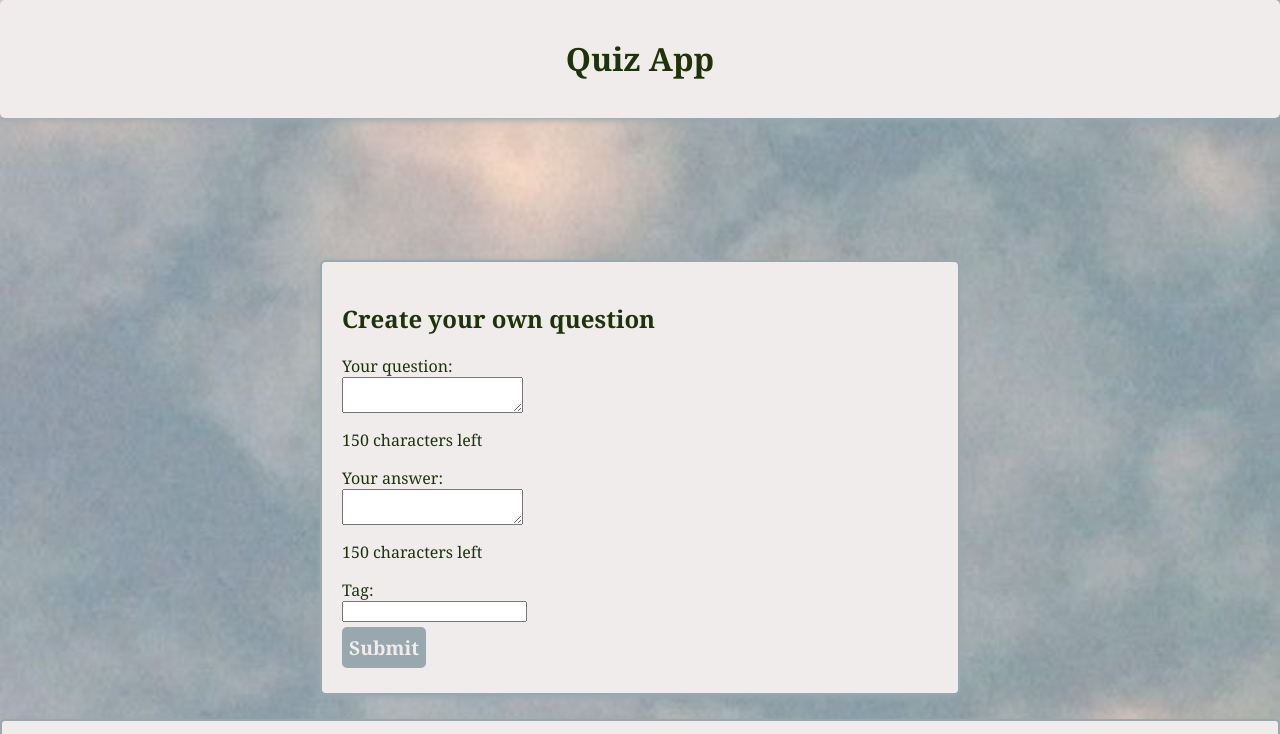
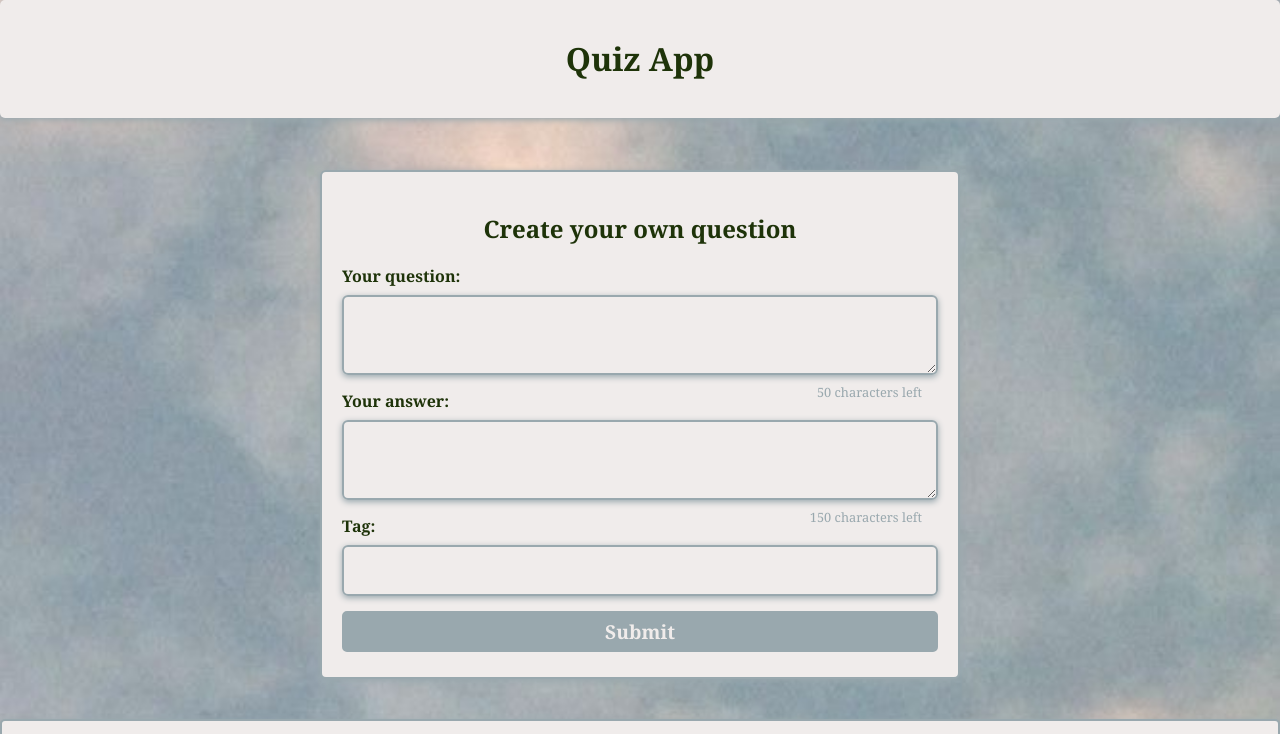
Before and after one commit to cathrinwullschleger/quiz-app, a plain HTML site: page form.html in a window 1280 px wide. Shown: the top 734 px of the page. Drawn offline with Linux system fonts and the light colour scheme.

Commit message:
adjust style textarea

```diff
--- a/css/components/card.css
+++ b/css/components/card.css
@@ -31,18 +31,6 @@
   box-shadow: 0 2px 6px var(--color-blush);
   text-align: flex-right;
   box-sizing: border-box;
-}
-.new-question-card {
-  background-color: var(--color-cerice);
-  max-width: 50%;
-  margin: 0px auto;
-  border: 2px solid var(--color-blush);
-  box-shadow: 0 2px 6px var(--color-blush);
-  padding: 20px;
-  border-radius: 6px;
-  display: flex;
-  flex-direction: column;
-  align-items: flex-start;
 }
 
 .bookmark-button {
@@ -84,3 +72,59 @@ h2 {
 .hidden {
   display: none;
 }
+
+.new-question-card {
+  background-color: var(--color-cerice);
+  max-width: 50%;
+  margin: 0px auto;
+  border: 2px solid var(--color-blush);
+  box-shadow: 0 2px 6px var(--color-blush);
+  padding: 20px;
+  border-radius: 6px;
+  display: flex;
+  flex-direction: column;
+  justify-content: center;
+  margin-bottom: 20px;
+}
+.new-question-card h2 {
+  display: flex;
+  justify-content: center;
+}
+.new-question-card label {
+  font-weight: bold;
+  display: block;
+  margin-bottom: 0.5rem;
+}
+.input-wrapper {
+  position: relative;
+}
+.input-textarea {
+  width: 100%;
+  min-height: 80px;
+  padding: 1rem;
+  box-sizing: border-box;
+  background-color: var(--color-white);
+  margin: 0px auto;
+  border: 2px solid var(--color-blush);
+  box-shadow: 0 2px 6px var(--color-blush);
+  border-radius: 6px;
+  margin-bottom: 10px;
+}
+.input-tag {
+  width: 100%;
+  padding: 1rem;
+  box-sizing: border-box;
+  background-color: var(--color-white);
+  margin: 0px auto;
+  border: 2px solid var(--color-blush);
+  box-shadow: 0 2px 6px var(--color-blush);
+  border-radius: 6px;
+  margin-bottom: 10px;
+}
+.char-counter {
+  position: absolute;
+  right: 1rem;
+  bottom: -1.5rem; /* Damit er unter dem Textfeld liegt */
+  font-size: 0.8rem;
+  color: var(--color-blush);
+}
--- a/form.html
+++ b/form.html
@@ -11,36 +11,40 @@
     <header class="header">
       <h1>Quiz App</h1>
     </header>
-    <main id="form" class="main active"></main>
+    <main id="form" class="main active">
       <form class="new-question-card" data-js="form">
         <h2>Create your own question</h2>
         <label for="question">Your question:</label>
+        <div class="input-wrapper">
           <textarea
+            class="input-textarea"
             name="question"
             id="question"
-        maxlength="150"
+            maxlength="50"
             data-js="text-input"
             required
           ></textarea>
-      <p data-js="char-count">150 characters left</p>
-
+          <p class="char-counter" data-js="char-count">50 characters left</p>
+        </div>
         <label for="Your answer">Your answer:</label>
+        <div class="input-wrapper">
           <textarea
+            class="input-textarea"
             name="answer"
             id="answer"
             maxlength="150"
             data-js="text-input"
             required
           ></textarea>
-      <p data-js="char-count">150 characters left</p>
-
+          <p class="char-counter" data-js="char-count">150 characters left</p>
+        </div>
         <label for="tag">Tag:</label>
-      <input type="text" id="tag" name="tag" required />
+        <input class="input-tag" type="text" id="tag" name="tag" required />
 
         <button type="submit" class="solution">Submit</button>
       </form>
       <section class="card-container" data-js="card-container"></section>
-
+    </main>
     <footer class="footer">
       <a href="index.html#home" class="footer-link">
         <img class="footer-home-icon" src="./assets/home.svg" alt="home" />
--- a/js/form.js
+++ b/js/form.js
@@ -20,16 +20,54 @@ form.addEventListener("submit", (event) => {
   newTag.classList.add("tag");
   newTag.textContent = data.tag;
 
-  newCard.append(newQuestion); // die drrei Inhalte werden zur Section (also der neuen Karte) hinzugefügt
+  newCard.append(newQuestion); // die drei Inhalte werden zur Section (also der neuen Karte) hinzugefügt
   newCard.append(newAnswer);
   newCard.append(newTag);
 
   cardContainer.append(newCard); // jetzt wird Section in den sichtbaren Bereich der Website eingefügt (an der Stelle, an der section im HTML eingefügt ist)
 });
 
-/* const input = document.querySelector('[data-js="text-input"]');
-    *const charactersLeftElement = document.querySelector('[data-js="char-count"]');
-    *input.addEventListener("input", (event) => {
-    *charactersLeftElement.textContent = 150 - event.target.value.length;
+function setupCharCountAll() {
+  // Die Funktion setupCharCountAll sorgt dafür, dass bei mehreren Eingabefeldern (question und answer) jeweils die verbleibende Zeichenanzahl angezeigt wird.
+
+  const inputs = document.querySelectorAll('[data-js="text-input"]'); // Alle Eingabefelder (z. B. <textarea>) mit dem Attribut data-js="text-input" auswählen.
+  const counters = document.querySelectorAll('[data-js="char-count"]'); //  Alle Zähler-Elemente (z. B. <p>) mit dem Attribut data-js="char-count" auswählen.
+
+  inputs.forEach((input, index) => {
+    //Durch jedes Eingabefeld gehen (input -> aktuelle textarea -> text-input / inputs, alle textareas mit data-js="text-input") – und parallel den passenden Zähler holen. index stellt sicher, dass das passende Zähler-Element verwendet wird.
+    const counter = counters[index]; //Nimm den Zähler, der zur gleichen Position gehört wie das Eingabefeld. (weil es mherer textareas und counter gibt)
+    input.addEventListener("input", () => {
+      // Wenn in ein Feld etwas eingegeben wird, passiert folgendes:
+      const maxLength = input.maxLength; // Maximale Zeichenanzahl aus dem HTML (maxlength="150")
+      const currentLength = input.value.length; // Aktuelle Anzahl der eingegebenen Zeichen
+      counter.textContent = `${maxLength - currentLength} characters left`; //Text im Zähler-Element aktualisieren: " X characters left"
     });
+  });
+}
+
+setupCharCountAll(); // Die Funktion aufrufen, damit alles beim Laden der Seite funktioniert.
+
+/* -----------------------------------------------------------------------------------------------
+ 1. try counting of characters:
+
+
+const questionInput = document.querySelector('[data-js="text-input-question"]');
+const questionCharCount = document.querySelector('[data-js="char-count-question"]');
+
+questionInput.addEventListener("input", (event) => {
+  const maxLength = questionInput.maxLength;
+  const currentLength = event.target.value.length;
+  questionCharCount.textContent = `${maxLength - currentLength} characters left`;
+});
+
+const answerInput = document.querySelector('[data-js="text-input-answer"]');
+const answerCharCount = document.querySelector('[data-js="char-count-answer"]');
+
+answerInput.addEventListener("input", (event) => {
+  const maxLength = answerInput.maxLength;
+  const currentLength = event.target.value.length;
+  answerCharCount.textContent = `${maxLength - currentLength} characters left`;
+});
+
+
 */
```
Lines whose indentation alone changed are shown as unchanged.
